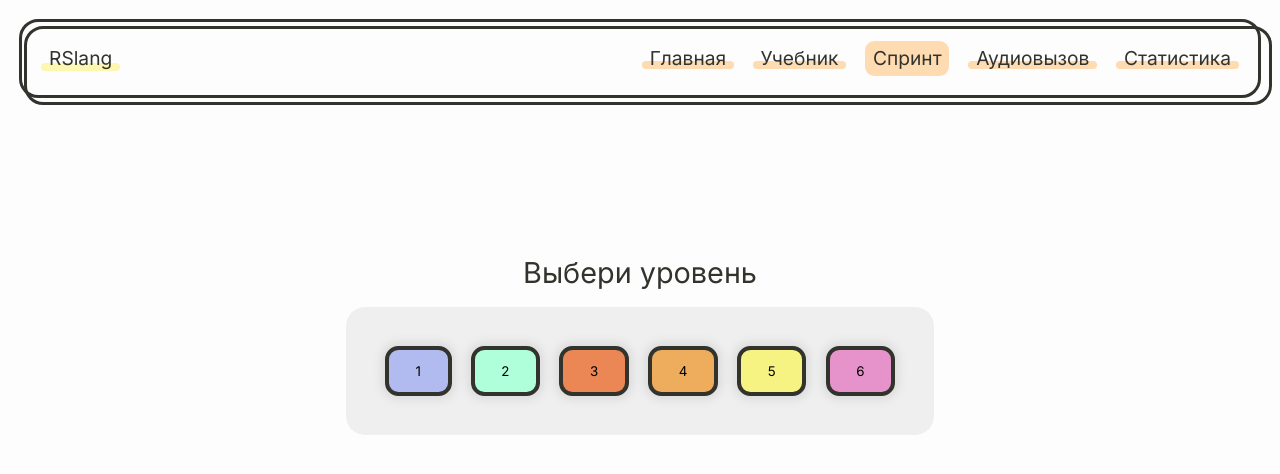
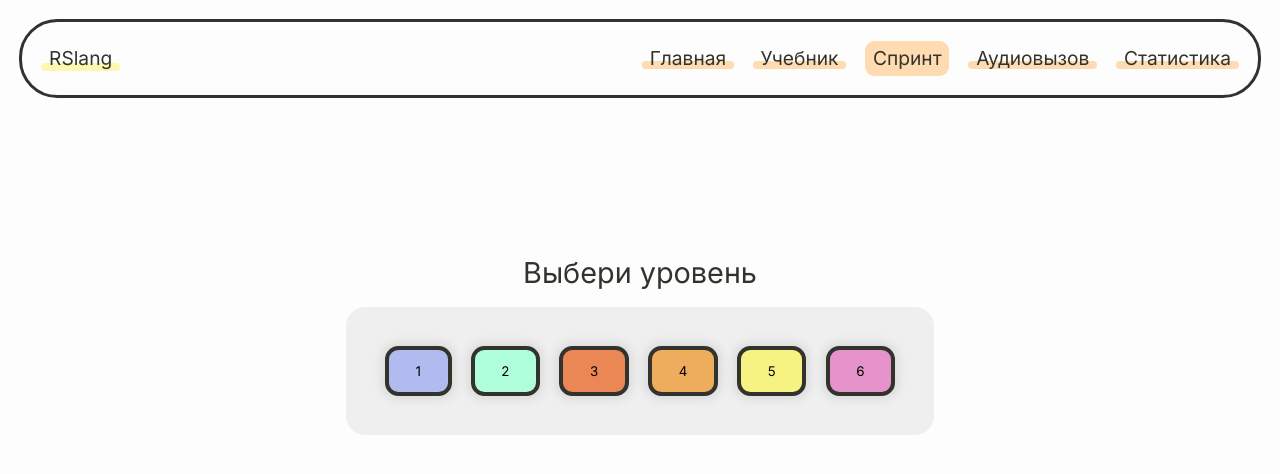
Before and after one commit to max-makk/rslang, a React (Create React App) app: page /sprint in a window 1280 px wide. Shown: the top 474 px of the page. Built offline with nearby package versions, Linux system fonts and the light colour scheme.

Commit message:
feat: change header style

```diff
--- a/src/components/Header/Header.module.css
+++ b/src/components/Header/Header.module.css
@@ -2,23 +2,11 @@
   display: flex;
   align-items: center;
   border: 3px solid var(--black);
-  border-radius: 1em;
+  border-radius: 2em;
   padding: 1em;
   flex-wrap: wrap;
   justify-content: space-between;
   column-gap: 0.8rem;
-  position: relative;
-}
-
-.header::before {
-  content: '';
-  position: absolute;
-  width: 101%;
-  height: 108%;
-  top: 0.2em;
-  left: 0.1em;
-  border: 3px solid var(--black);
-  border-radius: 1em;
 }
 
 .headerLink {
```
